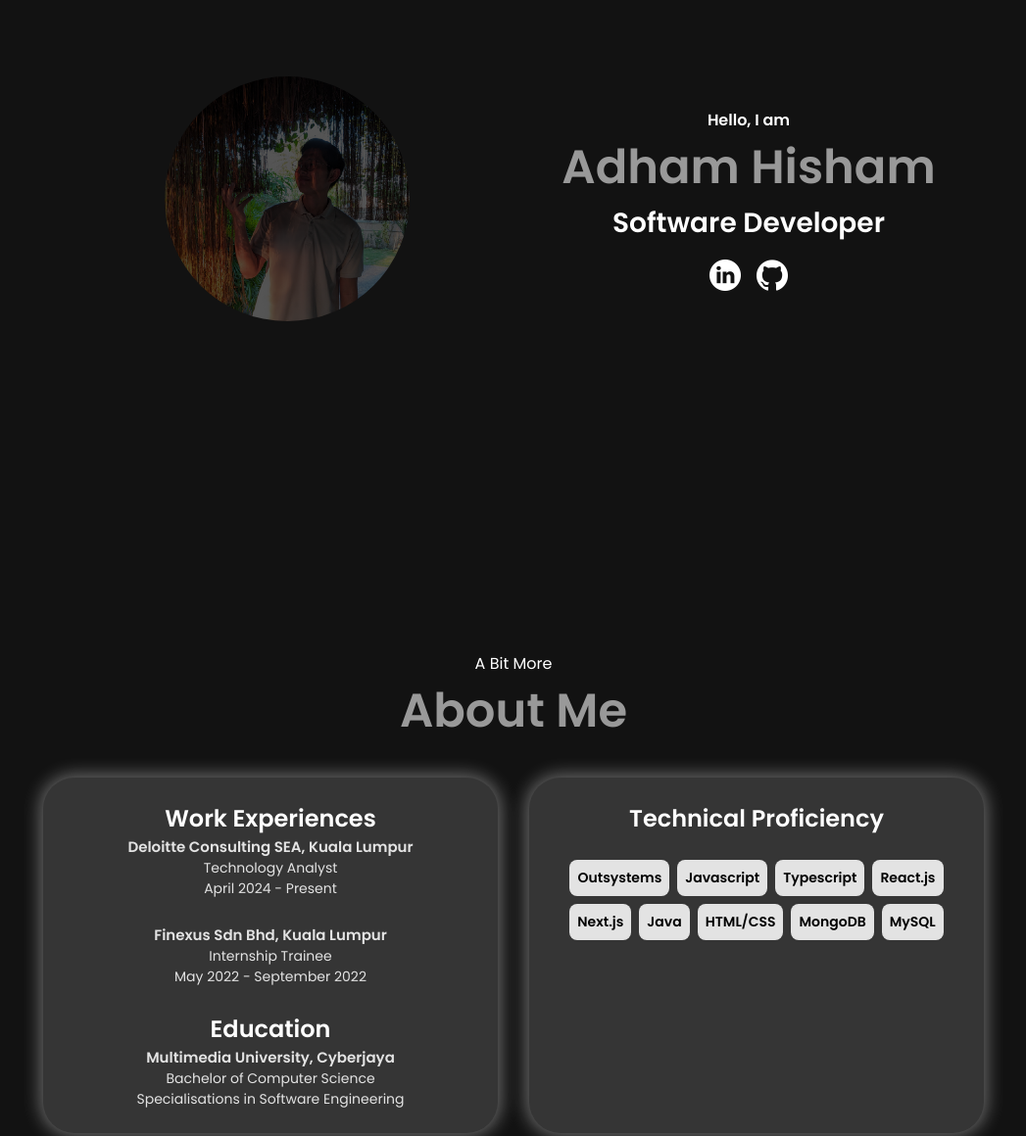
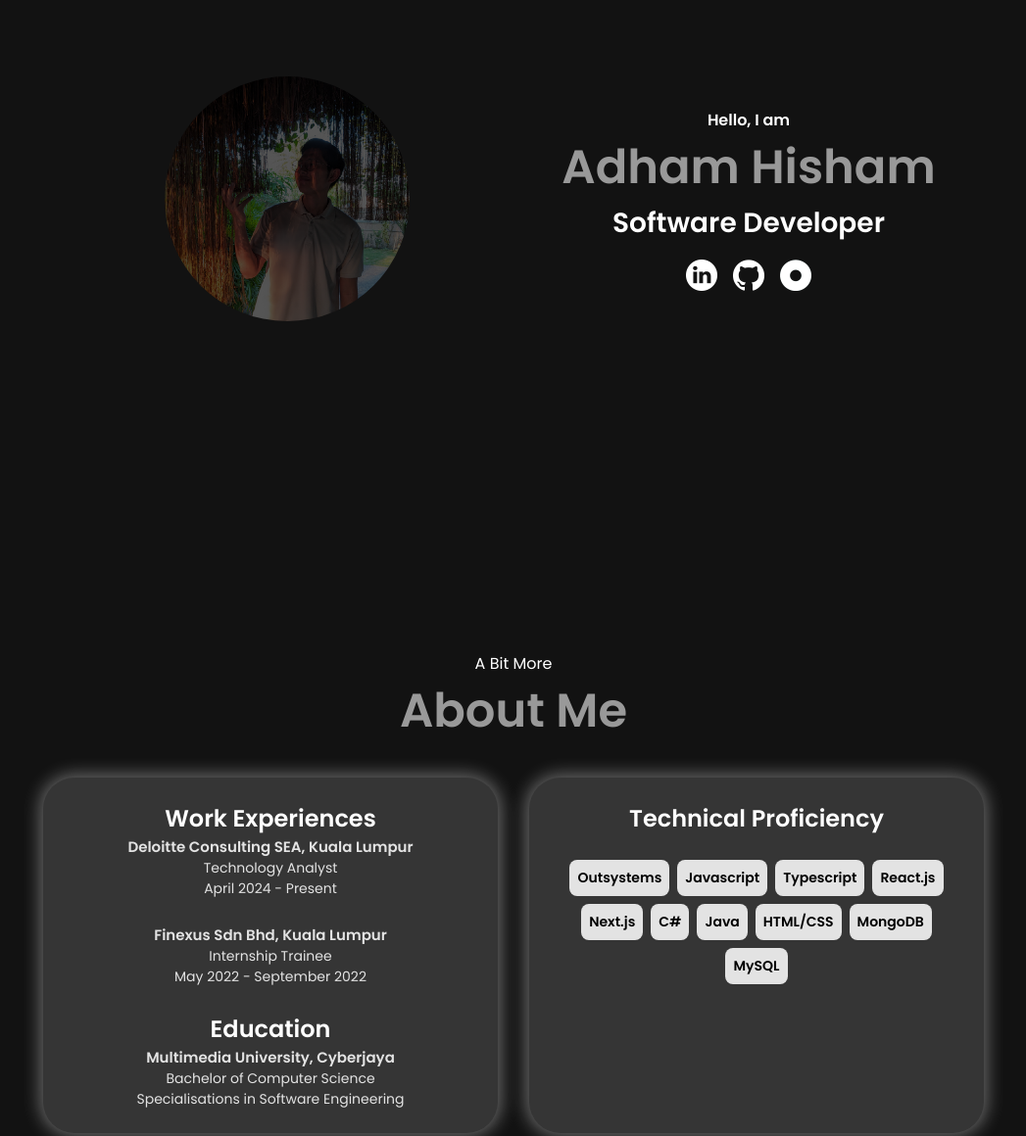
Before and after one commit to adhamhshm/portfolio-v1, a website built with Vite: page index.html in a window 1280 px wide. Shown: the part 259-1419 px from the top of the page at 98% size, without its empty margins (116-1163 px from the left). Built offline with nearby package versions, Linux system fonts and the light colour scheme.

Commit message:
update profile

```diff
--- a/index.html
+++ b/index.html
@@ -71,6 +71,12 @@
                       class="icon"
                       onclick="window.open('https://github.com/adhamhshm', '_blank')"
                     />
+                    <img
+                      src="assets/outsystems.png"
+                      alt="My Outsytems profile"
+                      class="icon"
+                      onclick="window.open('https://www.outsystems.com/profile/gzenbqfefi/overview', '_blank')"
+                    />
                 </div>
             </div>
         </section>
@@ -126,6 +132,10 @@
                                     <h3 class="experience-text-skill">C++</h3>
                                     <p class="experience-text-proficiency" ></p>
                                 </div> -->
+                                <div class="skills">
+                                    <h3 class="experience-text-skill">C#</h3>
+                                    <p class="experience-text-proficiency" ></p>
+                                </div>
                                 <div class="skills">
                                     <h3 class="experience-text-skill">Java</h3>
                                     <p class="experience-text-proficiency" ></p>
```
Also changed, not shown: public/assets/outsystems.png (added).
